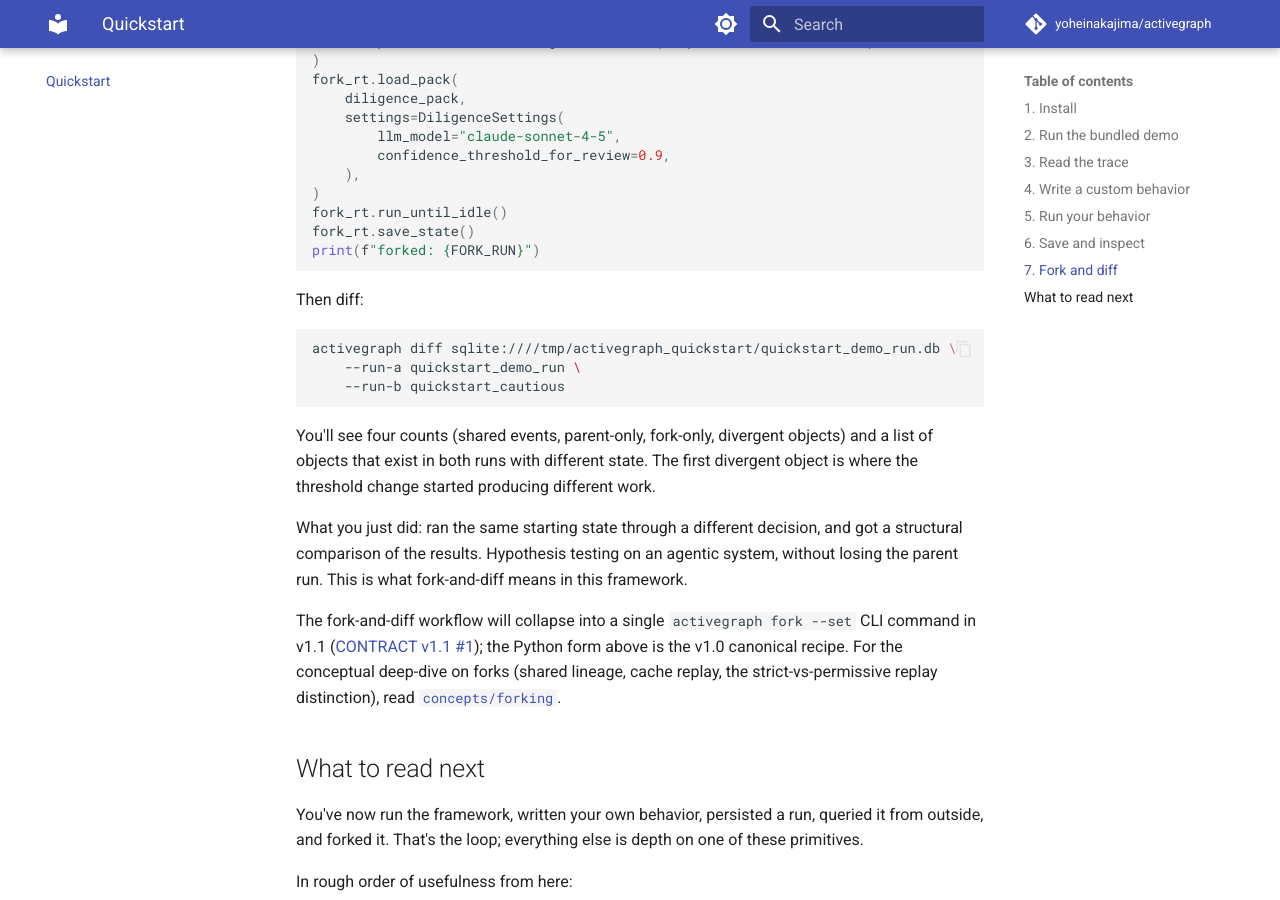
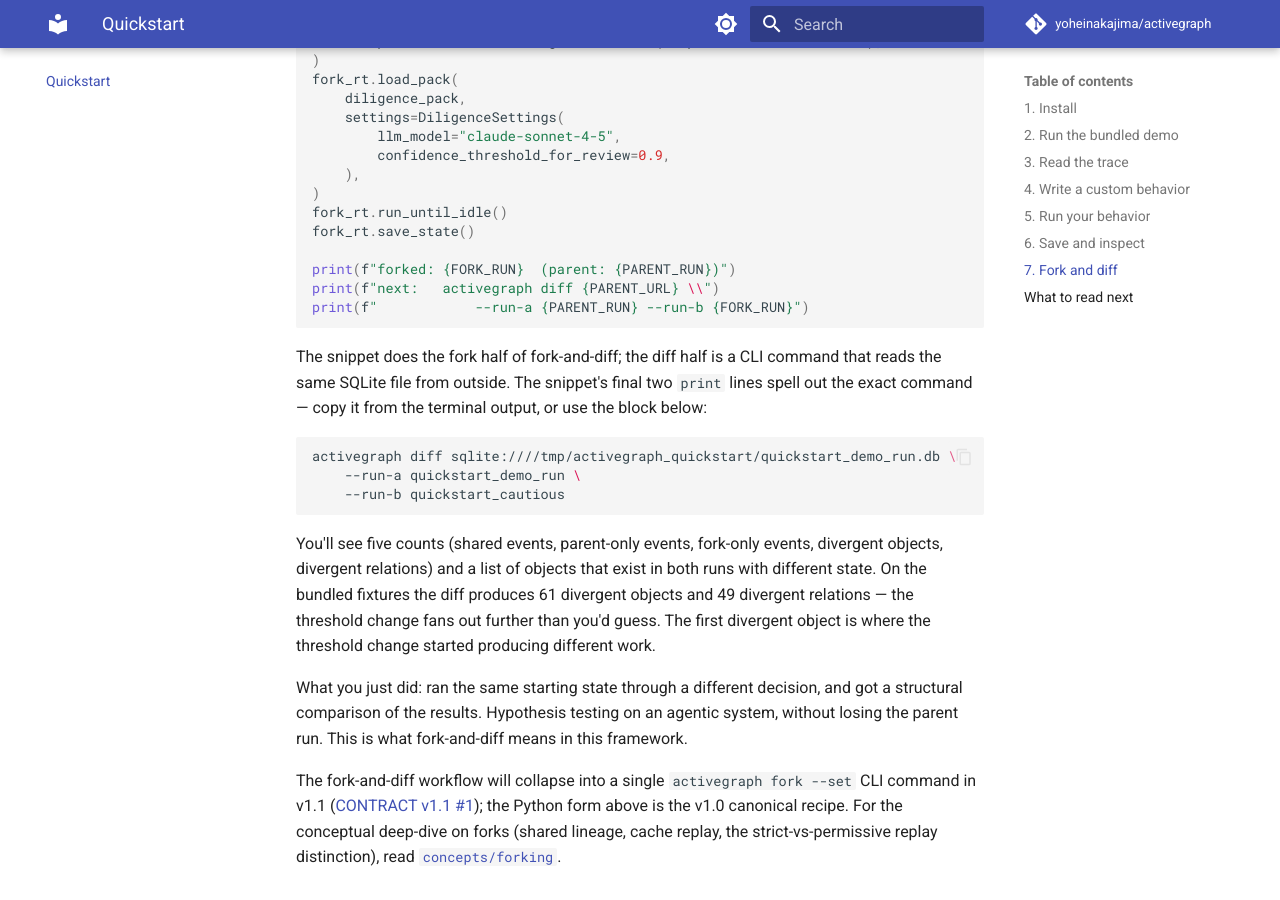
Before and after one commit to gagan114662/activegraph, an MkDocs documentation site: the page built from docs/quickstart.md, in a window 1280 px wide and 900 px high, scrolled down 4776 px. Built offline with MkDocs 1.6.1 and Material for MkDocs 9.7.7, drawn with Linux system fonts in a browser that asks for light colours; comment, search, counter and statistics services are not loaded.

Commit message:
v1.0 #2/3: tutorial step 7 — self-documenting fork snippet output (Check 6)
The rc3 lighter user-test's Check 6 finding: the step-7 fork snippet
ran cleanly end-to-end against bundled fixtures (the B2 fix's core
promise held), but its terminal output was one anticlimactic line
(`forked: quickstart_cautious`), leaving a first-time reader to scroll
past it and notice the "Then diff:" CLI block on their own. Real diff
output is substantive — 61 divergent objects, 49 divergent relations
on the bundled fixtures — and the snippet was hiding it behind a
prose-only handoff.

Fix stays in the existing tutorial voice (Python-then-CLI separation
that earlier steps already maintain — no subprocess in the snippet).
The snippet's last two `print` statements now emit the exact
`activegraph diff` command for the fork it just created (parameterized
from the constants at the top), and the transition prose names the
fork-half / diff-half split explicitly. The existing bash code block
stays as the official next step.

Picked option B (callout after the snippet) over option A (subprocess
inside the snippet) per the rc3-handoff framing: option B keeps the
tutorial's Python-vs-CLI separation that step 6 already uses, lower
cognitive overhead, no subprocess concept introduced mid-tutorial.
Extension of literal-B: the snippet's print lines themselves emit
the next command, so a copy-paste reader can act without scrolling.

Verified: the four-counts paragraph rewritten to five counts so the
description matches the diff CLI's actual output (it always emitted
divergent_relations alongside divergent_objects; the prose missed it).
Tutorial-snippet CI test passes both first-run and idempotency cases;
the "forked: quickstart_cautious" substring assertion still matches.

https://claude.ai/code/session_01Wu9bV7bwdnFY7JPs8hoEmt

````diff
--- a/docs/quickstart.md
+++ b/docs/quickstart.md
@@ -254,10 +254,16 @@ fork_rt.load_pack(
 )
 fork_rt.run_until_idle()
 fork_rt.save_state()
-print(f"forked: {FORK_RUN}")
+
+print(f"forked: {FORK_RUN}  (parent: {PARENT_RUN})")
+print(f"next:   activegraph diff {PARENT_URL} \\")
+print(f"            --run-a {PARENT_RUN} --run-b {FORK_RUN}")
 ```
 
-Then diff:
+The snippet does the fork half of fork-and-diff; the diff half is a
+CLI command that reads the same SQLite file from outside. The
+snippet's final two `print` lines spell out the exact command — copy
+it from the terminal output, or use the block below:
 
 ```bash
 activegraph diff sqlite:////tmp/activegraph_quickstart/quickstart_demo_run.db \
@@ -265,10 +271,13 @@ activegraph diff sqlite:////tmp/activegraph_quickstart/quickstart_demo_run.db \
     --run-b quickstart_cautious
 ```
 
-You'll see four counts (shared events, parent-only, fork-only,
-divergent objects) and a list of objects that exist in both runs
-with different state. The first divergent object is where the
-threshold change started producing different work.
+You'll see five counts (shared events, parent-only events, fork-only
+events, divergent objects, divergent relations) and a list of
+objects that exist in both runs with different state. On the
+bundled fixtures the diff produces 61 divergent objects and 49
+divergent relations — the threshold change fans out further than
+you'd guess. The first divergent object is where the threshold
+change started producing different work.
 
 What you just did: ran the same starting state through a different
 decision, and got a structural comparison of the results.
````
